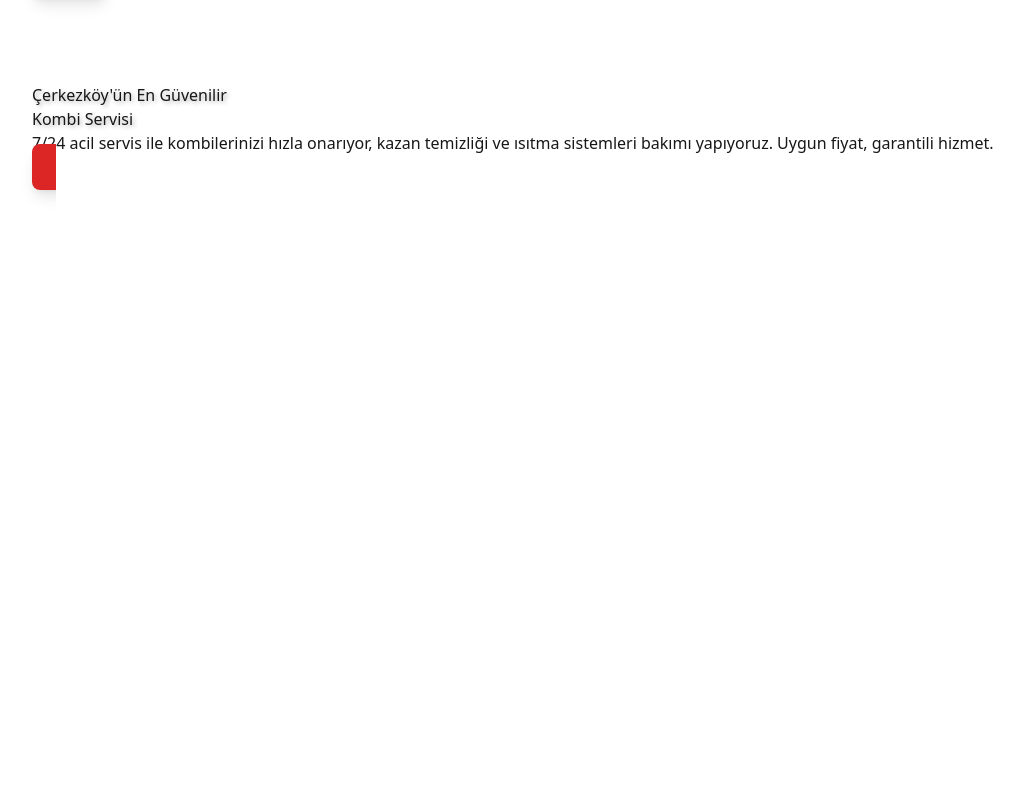
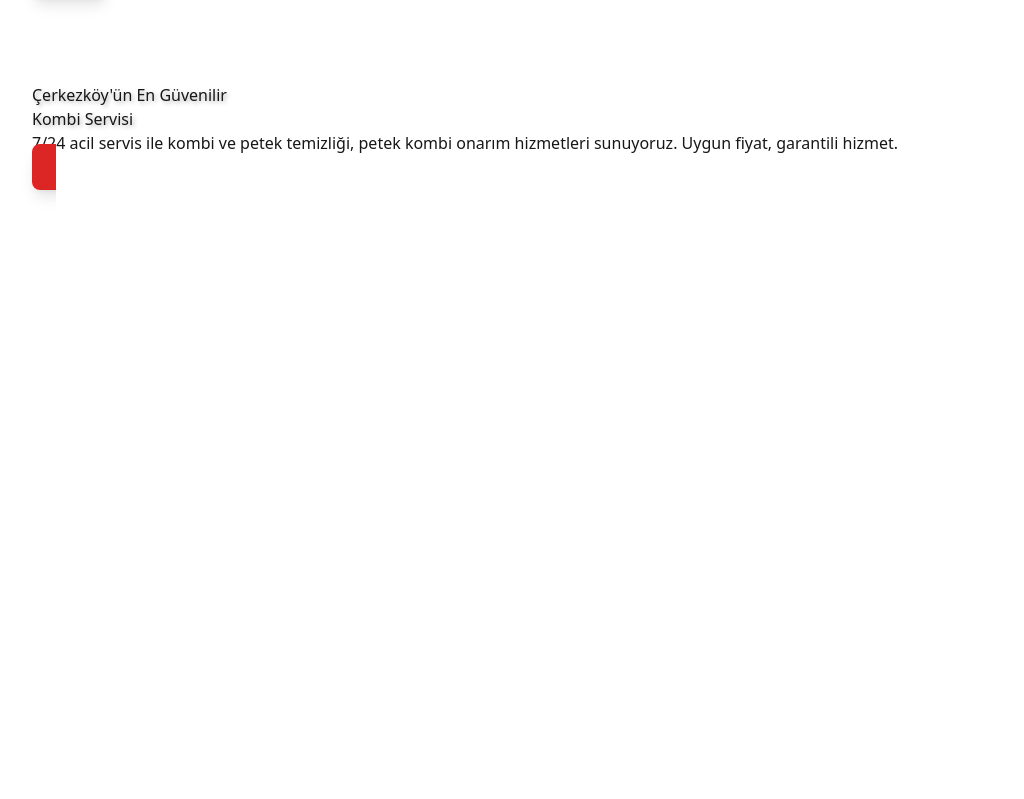
Before and after one commit to eburen/cerkez-isiteknik, a Next.js app: page / in a window 1280 px wide. Shown: the part 1301-2100 px from the top of the page, without its empty margins (0-1024 px from the left). Built offline with nearby package versions, Linux system fonts and the light colour scheme.

Commit message:
Update services: Change Kazan Temizliği to Petek Temizliği and update all service names to match actual services provided

```diff
--- a/src/app/layout.tsx
+++ b/src/app/layout.tsx
@@ -17,16 +17,17 @@ export const metadata: Metadata = {
     default: "Çerkezköy Isı Teknik - Kombi Servisi & Kazan Temizliği",
     template: "%s | Çerkezköy Isı Teknik"
   },
-  description: "Çerkezköy'de profesyonel kombi servisi, kazan temizliği ve ısıtma sistemleri bakım hizmetleri. 7/24 acil servis. Uygun fiyat, kaliteli hizmet.",
+  description: "Çerkezköy'de profesyonel kombi temizliği, petek temizliği ve petek kombi onarım hizmetleri. 7/24 acil servis. Uygun fiyat, kaliteli hizmet.",
   keywords: [
-    "çerkezköy kombi servisi",
-    "kazan temizliği",
+    "çerkezköy kombi temizliği",
+    "petek temizliği",
+    "petek kombi onarım",
     "kombi tamiri",
     "ısıtma sistemleri",
     "acil kombi servisi",
     "çerkezköy ısı teknik",
     "kombi bakımı",
-    "kalorifer tamiri"
+    "petek bakımı"
   ],
   authors: [{ name: "Çerkezköy Isı Teknik" }],
   creator: "Çerkezköy Isı Teknik",
@@ -41,8 +42,8 @@ export const metadata: Metadata = {
     canonical: "/",
   },
   openGraph: {
-    title: "Çerkezköy Isı Teknik - Kombi Servisi & Kazan Temizliği",
-    description: "Çerkezköy'de profesyonel kombi servisi, kazan temizliği ve ısıtma sistemleri bakım hizmetleri. 7/24 acil servis.",
+    title: "Çerkezköy Isı Teknik - Kombi & Petek Temizliği",
+    description: "Çerkezköy'de profesyonel kombi temizliği, petek temizliği ve petek kombi onarım hizmetleri. 7/24 acil servis.",
     url: "https://cerkezisiteknik.com",
     siteName: "Çerkezköy Isı Teknik",
     locale: "tr_TR",
@@ -52,14 +53,14 @@ export const metadata: Metadata = {
         url: "/og-image.jpg",
         width: 1200,
         height: 630,
-        alt: "Çerkezköy Isı Teknik - Kombi Servisi",
+        alt: "Çerkezköy Isı Teknik - Kombi & Petek Temizliği",
       },
     ],
   },
   twitter: {
     card: "summary_large_image",
-    title: "Çerkezköy Isı Teknik - Kombi Servisi & Kazan Temizliği",
-    description: "Çerkezköy'de profesyonel kombi servisi, kazan temizliği ve ısıtma sistemleri bakım hizmetleri. 7/24 acil servis.",
+    title: "Çerkezköy Isı Teknik - Kombi & Petek Temizliği",
+    description: "Çerkezköy'de profesyonel kombi temizliği, petek temizliği ve petek kombi onarım hizmetleri. 7/24 acil servis.",
     images: ["/og-image.jpg"],
   },
   robots: {
@@ -94,7 +95,7 @@ export default function RootLayout({
               "@context": "https://schema.org",
               "@type": "LocalBusiness",
               "name": "Çerkezköy Isı Teknik",
-              "description": "Profesyonel kombi servisi ve kazan temizliği hizmetleri",
+              "description": "Profesyonel kombi temizliği, petek temizliği ve petek kombi onarım hizmetleri",
               "url": "https://cerkezisiteknik.com",
               "telephone": "+90 530 048 20 77",
               "address": {
@@ -122,14 +123,21 @@ export default function RootLayout({
                     "@type": "Offer",
                     "itemOffered": {
                       "@type": "Service",
-                      "name": "Kombi Servisi"
+                      "name": "Kombi Temizliği"
                     }
                   },
                   {
                     "@type": "Offer",
                     "itemOffered": {
                       "@type": "Service",
-                      "name": "Kazan Temizliği"
+                      "name": "Petek Temizliği"
+                    }
+                  },
+                  {
+                    "@type": "Offer",
+                    "itemOffered": {
+                      "@type": "Service",
+                      "name": "Petek Kombi Onarım"
                     }
                   }
                 ]
--- a/src/app/page.tsx
+++ b/src/app/page.tsx
@@ -17,20 +17,20 @@ export default function Home() {
   const services = [
     {
       icon: <FireIcon className="service-icon" />,
-      title: "Kombi Servisi",
-      description: "Tüm marka kombi tamiri, bakımı ve servisi. Arızalı kombilerinizi kısa sürede onarıyoruz.",
+      title: "Kombi Temizliği",
+      description: "Tüm marka kombi temizliği, bakımı ve servisi. Kombi verimliliğinizi artırıyoruz.",
       image: "https://images.unsplash.com/photo-1621905251189-08b45d6a269e?w=400&h=300&fit=crop&auto=format"
     },
     {
       icon: <Cog6ToothIcon className="service-icon" />,
-      title: "Kazan Temizliği",
-      description: "Profesyonel kazan temizliği ile ısıtma veriminizi artırın ve enerji tasarrufu sağlayın.",
+      title: "Petek Temizliği",
+      description: "Profesyonel petek temizliği ile ısıtma veriminizi artırın ve enerji tasarrufu sağlayın.",
       image: "https://images.unsplash.com/photo-1558618047-3c8c76ca7d13?w=400&h=300&fit=crop&auto=format"
     },
     {
       icon: <WrenchScrewdriverIcon className="service-icon" />,
-      title: "Kalorifer Tamiri",
-      description: "Kalorifer sistemleri tamiri, bakımı ve yeni montaj hizmetleri.",
+      title: "Petek Kombi Onarım",
+      description: "Petek ve kombi sistemleri tamiri, bakımı ve yeni montaj hizmetleri.",
       image: "https://images.unsplash.com/photo-1504307651254-35680f356dfd?w=400&h=300&fit=crop&auto=format"
     },
     {
@@ -110,8 +110,8 @@ export default function Home() {
               <span className="text-yellow-300">Kombi Servisi</span>
             </h1>
             <p className="text-lg md:text-xl lg:text-2xl text-red-100 mt-6 mb-8 max-w-3xl mx-auto px-4">
-              7/24 acil servis ile kombilerinizi hızla onarıyor, kazan temizliği ve
-              ısıtma sistemleri bakımı yapıyoruz. Uygun fiyat, garantili hizmet.
+              7/24 acil servis ile kombi ve petek temizliği, petek kombi onarım
+              hizmetleri sunuyoruz. Uygun fiyat, garantili hizmet.
             </p>
 
             <div className="flex flex-col sm:flex-row gap-4 justify-center items-center mt-8 px-4">
@@ -437,9 +437,9 @@ export default function Home() {
             <div>
               <h3 className="text-lg font-semibold mb-4">Hizmetlerimiz</h3>
               <ul className="space-y-2 text-gray-400">
-                <li>Kombi Servisi</li>
-                <li>Kazan Temizliği</li>
-                <li>Kalorifer Tamiri</li>
+                <li>Kombi Temizliği</li>
+                <li>Petek Temizliği</li>
+                <li>Petek Kombi Onarım</li>
                 <li>Acil Servis</li>
                 <li>Bakım ve Onarım</li>
               </ul>
```
